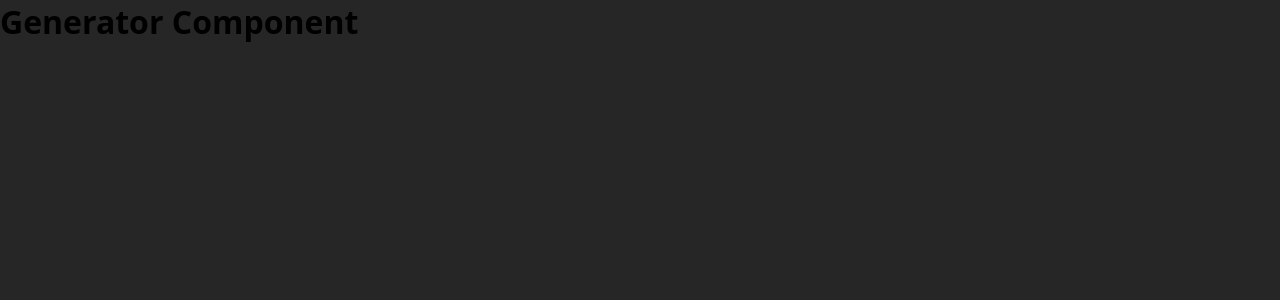
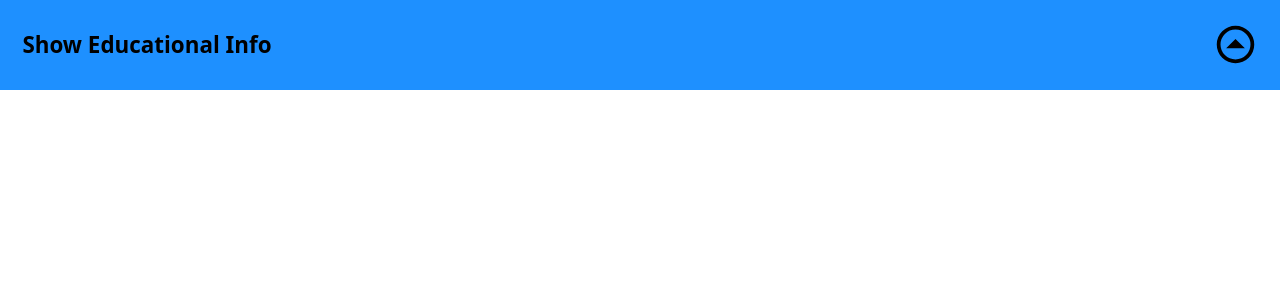
Before and after one commit to carlosfrontend/reactive-cv, a React (Vite) app: page / in a window 1280 px wide. Both pictures are taken after a click on the button "Start Experience". Shown: the top 300 px of the page. Built offline with nearby package versions, Linux system fonts and the light colour scheme; a web font is replaced by a local one.

Commit message:
Feat: Adds EducationalDropDown component
Adds this dropdown to the Generator component and
implements the handle for open and close it.

```diff
--- /dev/null
+++ b/src/components/EducationalDropDown.jsx
@@ -0,0 +1,39 @@
+import { useState } from "react";
+import arrowDownLogo from "../assets/arrow-down-drop-circle.svg";
+import arrowUpLogo from "../assets/arrow-up-drop-circle-outline.svg";
+import "../styles/Educational.css";
+
+export default function EducationalDropDown({ title }) {
+  const [isActive, setIsActive] = useState(false);
+
+  function handleNavChange() {
+    setIsActive(!isActive);
+  }
+
+  return (
+    <section className="educational-container">
+      <nav onClick={handleNavChange} className="navbar">
+        <div className="menu">
+          {!isActive ? "Show" : "Hide"} {title}
+        </div>
+        <img
+          className="dropdown-logo"
+          src={!isActive ? arrowUpLogo : arrowDownLogo}
+          alt={!isActive ? "arrow up logo" : "arrow down logo"}
+        />
+      </nav>
+      {isActive && (
+        <form>
+          <label htmlFor="firstName">
+            First Name: <abbr title="required">*</abbr>
+          </label>
+          <input type="text" name="firstName" id="firstName" required />
+          <label htmlFor="lastName">
+            Last Name <abbr title="required">*</abbr>
+          </label>
+          <input type="text" name="lastName" id="lastName" required />
+        </form>
+      )}
+    </section>
+  );
+}
--- a/src/components/Generator.jsx
+++ b/src/components/Generator.jsx
@@ -1,3 +1,8 @@
-export default function Generator(){
-    return <h1>Generator Component</h1>
+import "../styles/Generator.css";
+import EducationalDropDown from "./EducationalDropDown";
+
+export default function Generator() {
+  return (<div className="generator-container">
+    <EducationalDropDown title='Educational Info'/>
+  </div>);
 }
--- /dev/null
+++ b/src/styles/Educational.css
@@ -0,0 +1,14 @@
+.navbar {
+    background-color: dodgerblue;
+    display: flex;
+    justify-content: space-between;
+    align-items: center;
+    padding: 1em;
+    font-size: 1.4rem;
+    font-weight: 600;
+    cursor: pointer;
+}
+
+.dropdown-logo{
+    width: 2em;
+}
--- /dev/null
+++ b/src/styles/Generator.css
@@ -0,0 +1,4 @@
+.generator-container{
+    height: 100vh;
+    background-color: #ffffff;
+}
```
Also changed, not shown: src/assets/arrow-down-drop-circle.svg (added), src/assets/arrow-up-drop-circle-outline.svg (added).
